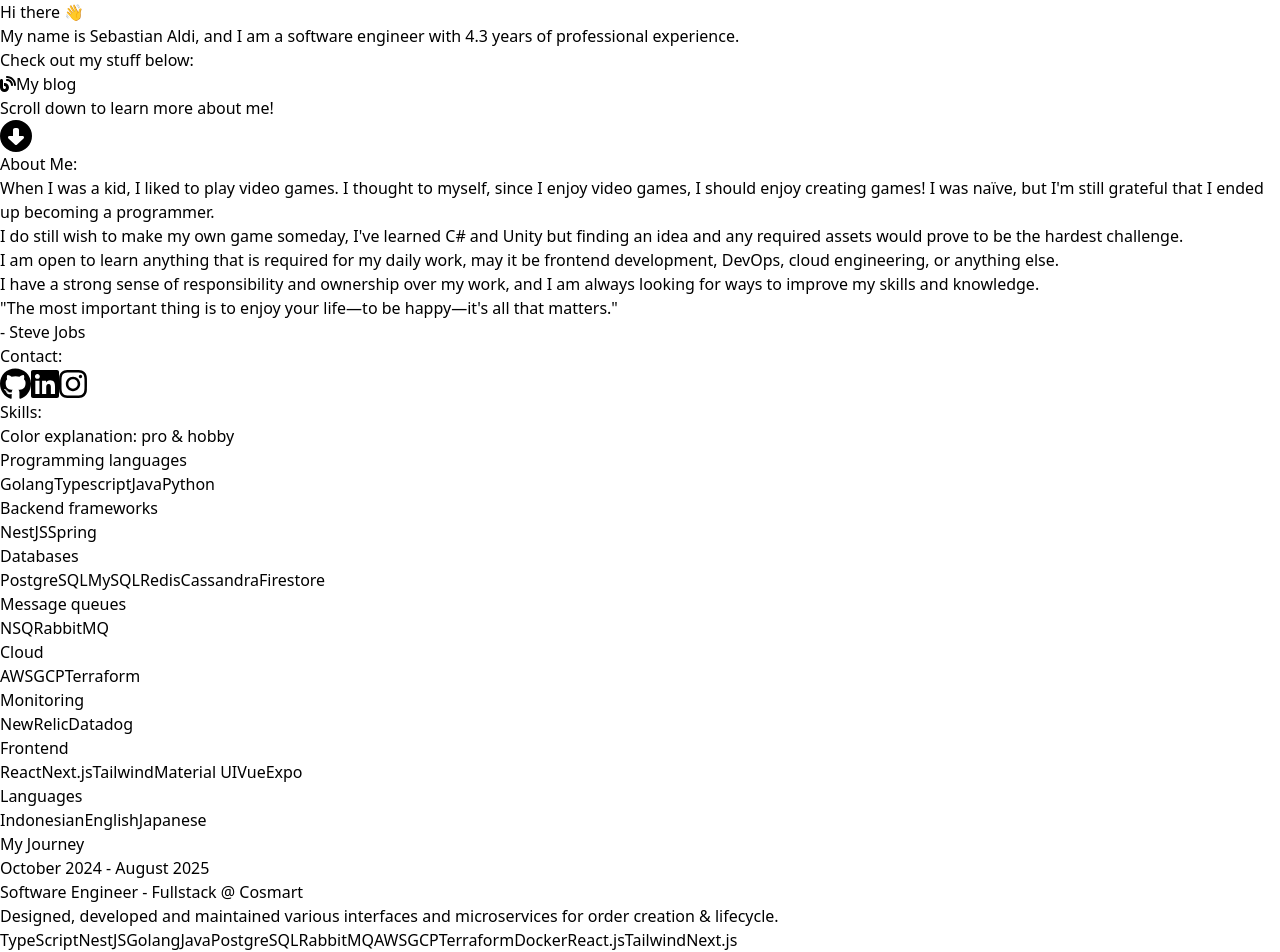
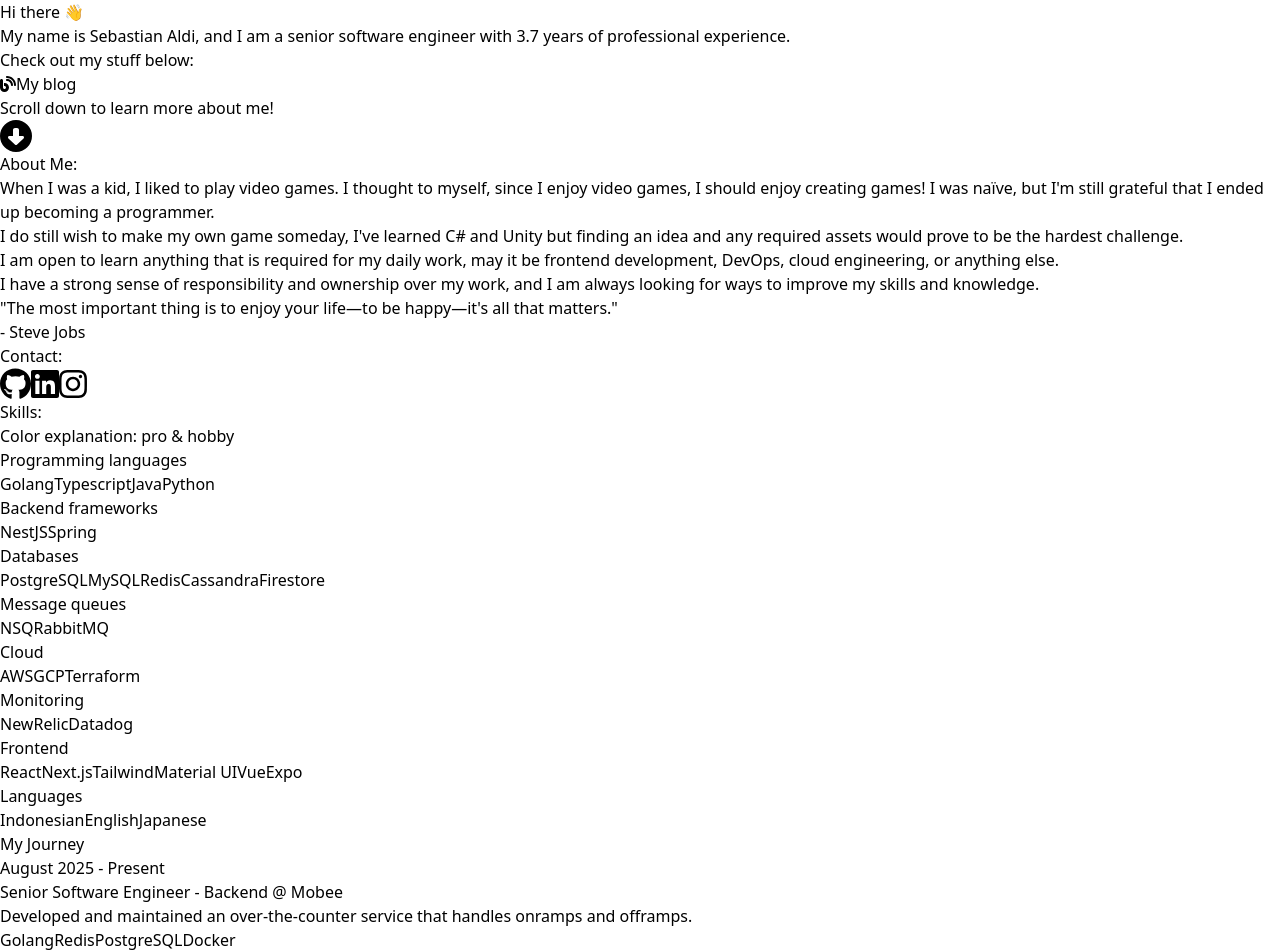
Before and after one commit to sebastianaldi17/personal-site, a React (Vite) app: page / in a window 1280 px wide. Shown: the top 952 px of the page. Built offline with nearby package versions, Linux system fonts and the light colour scheme.

Commit message:
Add latest work experience

```diff
--- a/src/data.ts
+++ b/src/data.ts
@@ -36,6 +36,7 @@
     workExperience: [
         [new Date(2021, 2), new Date(2024, 7)],
         [new Date(2024, 9), new Date(2025, 7)],
+        [new Date(2025, 7), new Date()],
     ],
     about: [
         "When I was a kid, I liked to play video games. I thought to myself, since I enjoy video games, I should enjoy creating games! I was naïve, but I'm still grateful that I ended up becoming a programmer.",
@@ -58,6 +59,12 @@
         },
     ],
     timeline: [
+        {
+            header: "August 2025 - Present",
+            boldText: "Senior Software Engineer - Backend @ Mobee",
+            normalText: "Developed and maintained an over-the-counter service that handles onramps and offramps.",
+            chips: ["Golang", "Redis", "PostgreSQL", "Docker"]
+        },
         {
             header: "October 2024 - August 2025",
             boldText: "Software Engineer - Fullstack @ Cosmart",
--- a/src/sections/HeroSection.tsx
+++ b/src/sections/HeroSection.tsx
@@ -30,7 +30,7 @@
                     speed={1}
                 />
                 <p className="text-sm md:text-2xl my-8">
-                    My name is <span className="font-bold">Sebastian Aldi</span>, and I am a software engineer with {calculateWorkExperience(Data.workExperience)} years of professional experience.
+                    My name is <span className="font-bold">Sebastian Aldi</span>, and I am a senior software engineer with {calculateWorkExperience(Data.workExperience)} years of professional experience.
                 </p>
                 <p className="text-sm md:text-2xl mb-8">
                     Check out my stuff below:
```
